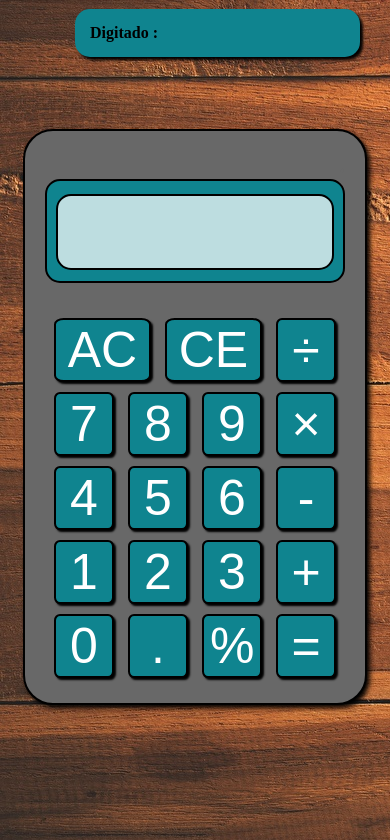
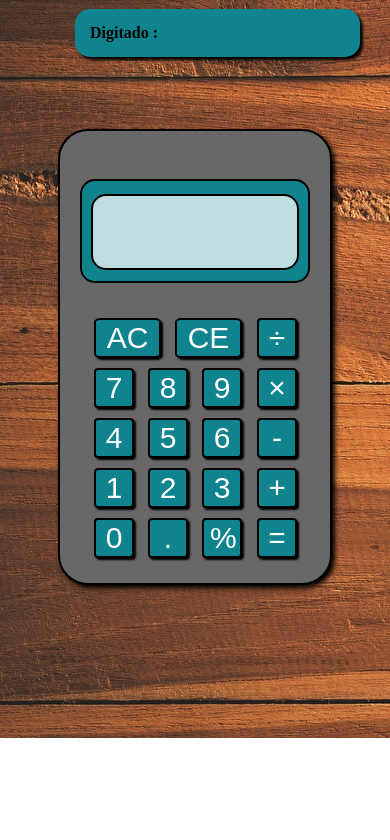
Before and after one commit to TiagoAReiz/Calculadora, a plain HTML site: page index.html in a window 390 px wide. Shown: the part 106-946 px from the top of the page. After the commit the page ends 844 px from the top, so only its background shows below. Drawn offline with Linux system fonts and the light colour scheme.

Commit message:
otimizando a responsividade

```diff
--- a/index.html
+++ b/index.html
@@ -25,27 +25,34 @@
       <div class="visor">
         <input type="text" id="input1" disabled />
       </div>
+      <div id="geral">
       <div id="botoes">
         <button onclick="ac()" value="all-clear" class="gg">AC</button>
         <button onclick="ce()" class="gg">CE</button>
 
-        <button onclick="dividir()">&divide;</button>
         <button onclick="sete()">7</button>
         <button onclick="oito()">8</button>
         <button onclick="nove()">9</button>
-        <button onclick="vezes()">&times;</button>
+
         <button onclick="quatro() ">4</button>
-        <button onclick="cinco()" value="5">5</button>
+        <button onclick="cinco()">5</button>
         <button onclick="seis()">6</button>
-        <button onclick="menos()">-</button>
+
         <button onclick="um()">1</button>
         <button onclick="dois()">2</button>
         <button onclick="tres()">3</button>
-        <button onclick="mais()">+</button>
+
         <button onclick="zero()">0</button>
         <button onclick="ponto()">.</button>
         <button onclick="porc()">%</button>
+      </div>
+      <div id="operad">
+        <button onclick="dividir()">&divide;</button>
+        <button onclick="vezes()">&times;</button>
+        <button onclick="menos()">-</button>
+        <button onclick="mais()">+</button>
         <button onclick="igual()">=</button>
+      </div>
       </div>
     </main>
     <script src="main.js"></script>
--- a/style.css
+++ b/style.css
@@ -84,7 +84,7 @@ main {
   box-shadow: 3px 3px 5px rgb(0, 0, 0);
   text-align: center;
   margin: 135px auto;
-  max-width: 300px;
+  max-width: 310px;
   padding: 20px;
   border-radius: 30px;
   border: 2px solid black;
@@ -110,3 +110,43 @@ button:active {
 .gg {
   width: 97px;
 }
+#operad {
+
+  max-width: 80px;
+  display: inline-block;
+
+}
+#botoes {
+
+  max-width: 218px;
+  display: inline-block;
+
+
+
+}
+
+
+
+
+@media screen and (max-width: 1020px) {
+main {
+  max-width: 230px;
+}
+button {
+  font-size: 30px;
+  width: 40px;
+}
+.gg {
+  width: 67px;
+}
+input:disabled{
+  max-width:200px;
+  max-height: 70px;
+}
+#botoes {
+  max-width:160px;
+}
+#operad {
+  max-width: 50px};
+
+}
```
